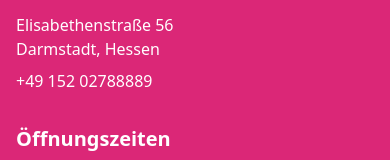
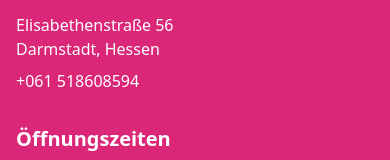
Before and after one commit to frontwebil/nails, a React (Vite) app: page / in a window 390 px wide. Shown: the part 5352-5512 px from the top of the page. Built offline with nearby package versions, Linux system fonts and the light colour scheme.

Commit message:
fix phone numbers

```diff
--- a/src/App.tsx
+++ b/src/App.tsx
@@ -1,4 +1,3 @@
-import React from 'react';
 import { Routes, Route } from 'react-router-dom';
 import HomePage from './pages/HomePage';
 import AdminPage from './pages/AdminPage';
--- a/src/pages/HomePage.tsx
+++ b/src/pages/HomePage.tsx
@@ -192,7 +192,7 @@ function HomePage() {
                   <Facebook size={24} />
                 </a>
                 <a
-                  href="tel:+49 152 02788889"
+                  href="tel:+491726927118"
                   className="text-pink-600 hover:text-pink-700"
                 >
                   <Phone size={24} />
@@ -525,7 +525,7 @@ function HomePage() {
       </main>
 
       {/* Footer */}
-      <footer className="bg-pink-600 text-white mt-12">
+      <footer className="bg-pink-600 text-white mt-12" id="kontact">
         <div className="container mx-auto px-4 py-8">
           <div className="grid md:grid-cols-3 gap-8">
             <div>
@@ -534,10 +534,10 @@ function HomePage() {
               <p>Darmstadt, Hessen</p>
               <p className="mt-2">
                 <a
-                  href="tel:+4915202788889"
+                  href="tel:+061518608594"
                   className="hover:text-pink-200 transition-colors"
                 >
-                  +49 152 02788889
+                  +061 518608594
                 </a>
               </p>
             </div>
```
Also changed, not shown: 1 other file (tests, documents, lock files or other folders).
